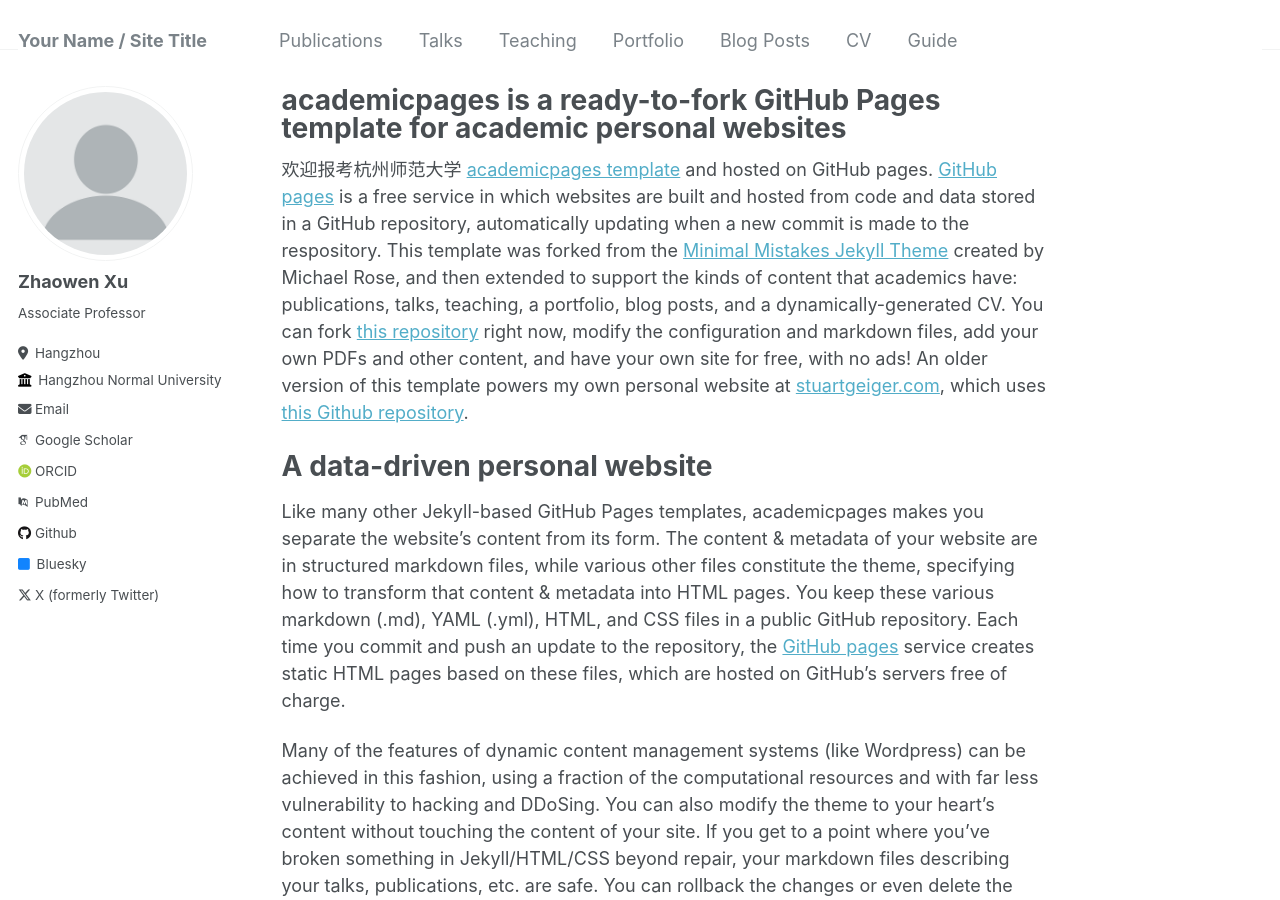
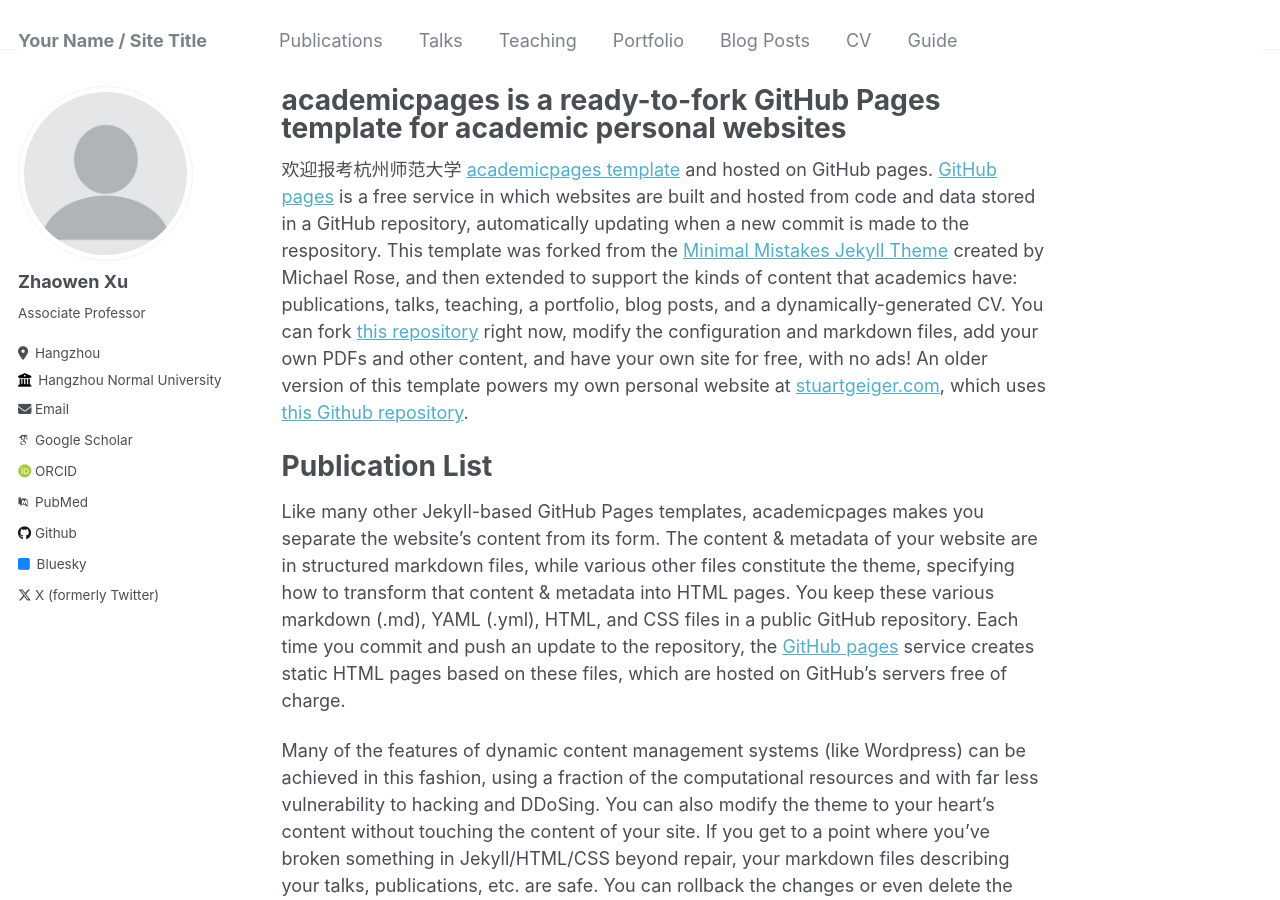
Before and after one commit to zhaowens/homepage, a Jekyll site: the page built from _pages/about.md, in a window 1280 px wide and 900 px high. Built offline with Jekyll 4.4.1, drawn with Linux system fonts in a browser that asks for light colours; some web fonts are replaced.

Commit message:
Update about.md

```diff
--- a/_pages/about.md
+++ b/_pages/about.md
@@ -9,7 +9,7 @@ redirect_from:
 
 欢迎报考杭州师范大学 [academicpages template](https://github.com/academicpages/academicpages.github.io) and hosted on GitHub pages. [GitHub pages](https://pages.github.com) is a free service in which websites are built and hosted from code and data stored in a GitHub repository, automatically updating when a new commit is made to the respository. This template was forked from the [Minimal Mistakes Jekyll Theme](https://mmistakes.github.io/minimal-mistakes/) created by Michael Rose, and then extended to support the kinds of content that academics have: publications, talks, teaching, a portfolio, blog posts, and a dynamically-generated CV. You can fork [this repository](https://github.com/academicpages/academicpages.github.io) right now, modify the configuration and markdown files, add your own PDFs and other content, and have your own site for free, with no ads! An older version of this template powers my own personal website at [stuartgeiger.com](http://stuartgeiger.com), which uses [this Github repository](https://github.com/staeiou/staeiou.github.io).
 
-A data-driven personal website
+Publication List
 ======
 Like many other Jekyll-based GitHub Pages templates, academicpages makes you separate the website's content from its form. The content & metadata of your website are in structured markdown files, while various other files constitute the theme, specifying how to transform that content & metadata into HTML pages. You keep these various markdown (.md), YAML (.yml), HTML, and CSS files in a public GitHub repository. Each time you commit and push an update to the repository, the [GitHub pages](https://pages.github.com/) service creates static HTML pages based on these files, which are hosted on GitHub's servers free of charge.
 
```
